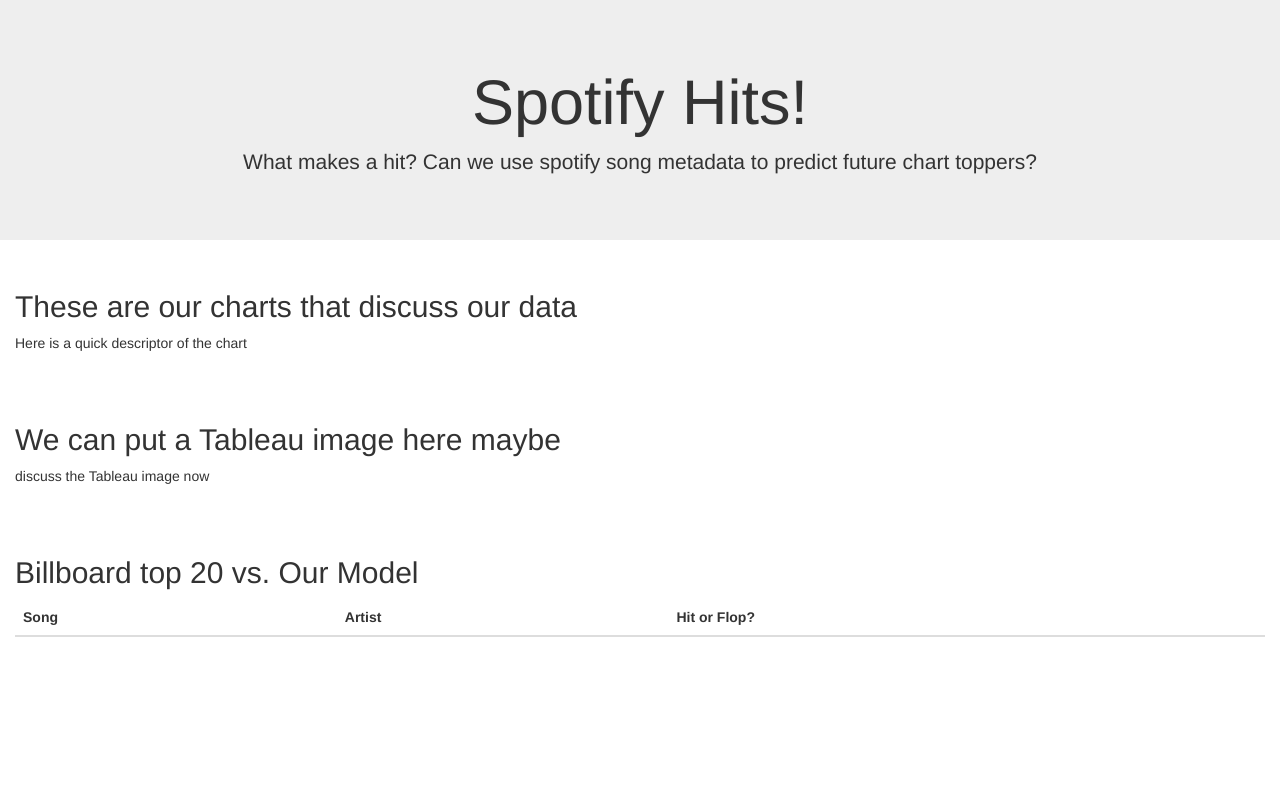
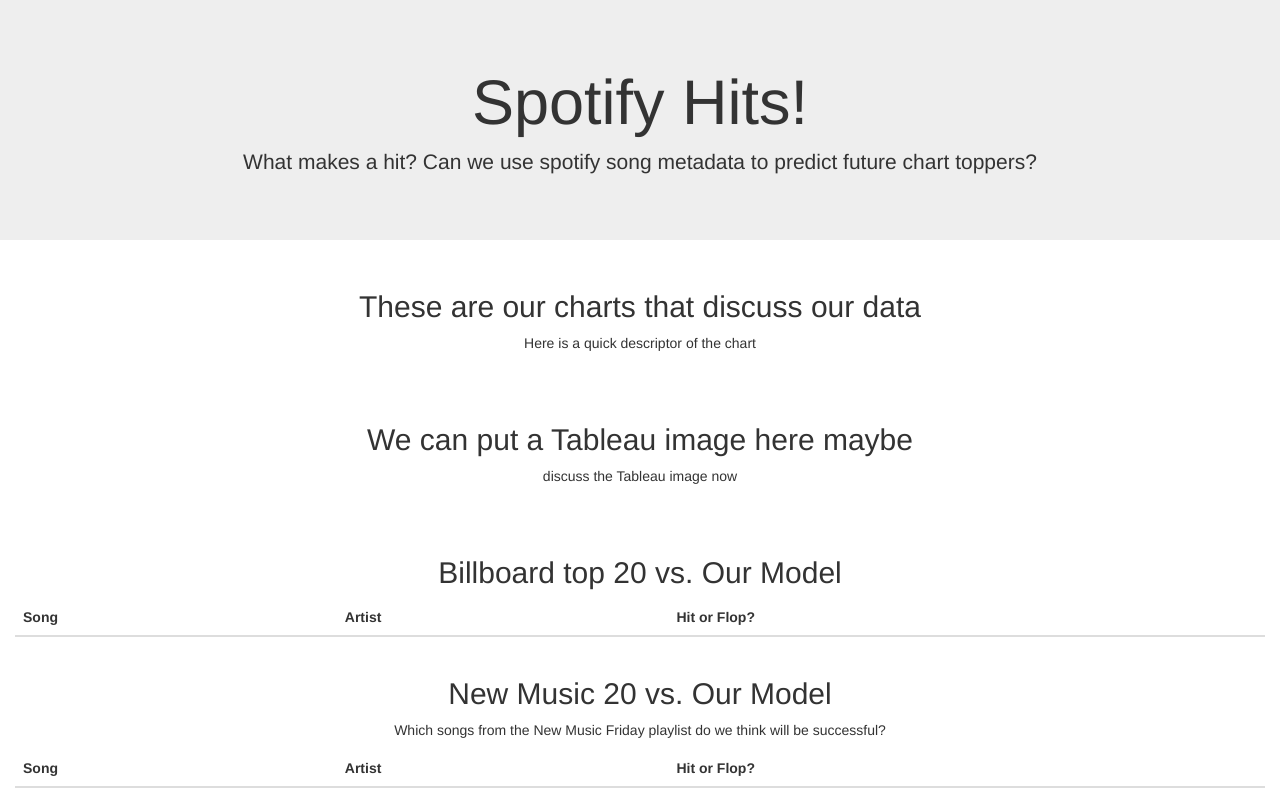
Before and after one commit to msullivan987/Spotify-hits-or-flops, a Flask app: page / in a window 1280 px wide. Before the commit the page ends 637 px from the top, so only its background shows below. Run offline with Flask 2, Linux system fonts and the light colour scheme; lists and menus that the app fills with data are empty; some libraries are stand-ins or nearby versions.

Commit message:
neural model update

```diff
--- a/static/css/style.css
+++ b/static/css/style.css
@@ -0,0 +1,7 @@
+h2 {
+    text-align: center;
+}
+
+p {
+    text-align: center;
+}
--- a/static/js/table.js
+++ b/static/js/table.js
@@ -0,0 +1,5 @@
+// d3.json("spotify_data").then(function(song_data, err) {
+//     if (err) throw err;
+//     do stuff with song_data
+//     ...
+//     }
--- a/templates/index.html
+++ b/templates/index.html
@@ -31,7 +31,6 @@
         <br>
     </div>
 
-
     <!-- Table for comparing billboard data -->
     <div class="col-md-12">
         <h2>Billboard top 20 vs. Our Model</h2>
@@ -45,6 +44,25 @@
                     </tr>
                 </thead>
                 <tbody id="billboard-table-body"></tbody>
+            </table>
+        </div>
+    </div>
+<br>
+<br>
+    <!-- Table for comparing new music data -->
+    <div class="col-md-12">
+        <h2>New Music 20 vs. Our Model</h2>
+        <p>Which songs from the New Music Friday playlist do we think will be successful?</p>
+        <div id="new-music-table-area" class="">
+            <table id="new-music-table" class="table table-striped">
+                <thead>
+                    <tr>
+                        <th class="table-head">Song</th>
+                        <th class="table-head">Artist</th>
+                        <th class="table-head">Hit or Flop?</th>
+                    </tr>
+                </thead>
+                <tbody id="new-music-table-body"></tbody>
             </table>
         </div>
     </div>
```
Also changed, not shown: 1 other file.
